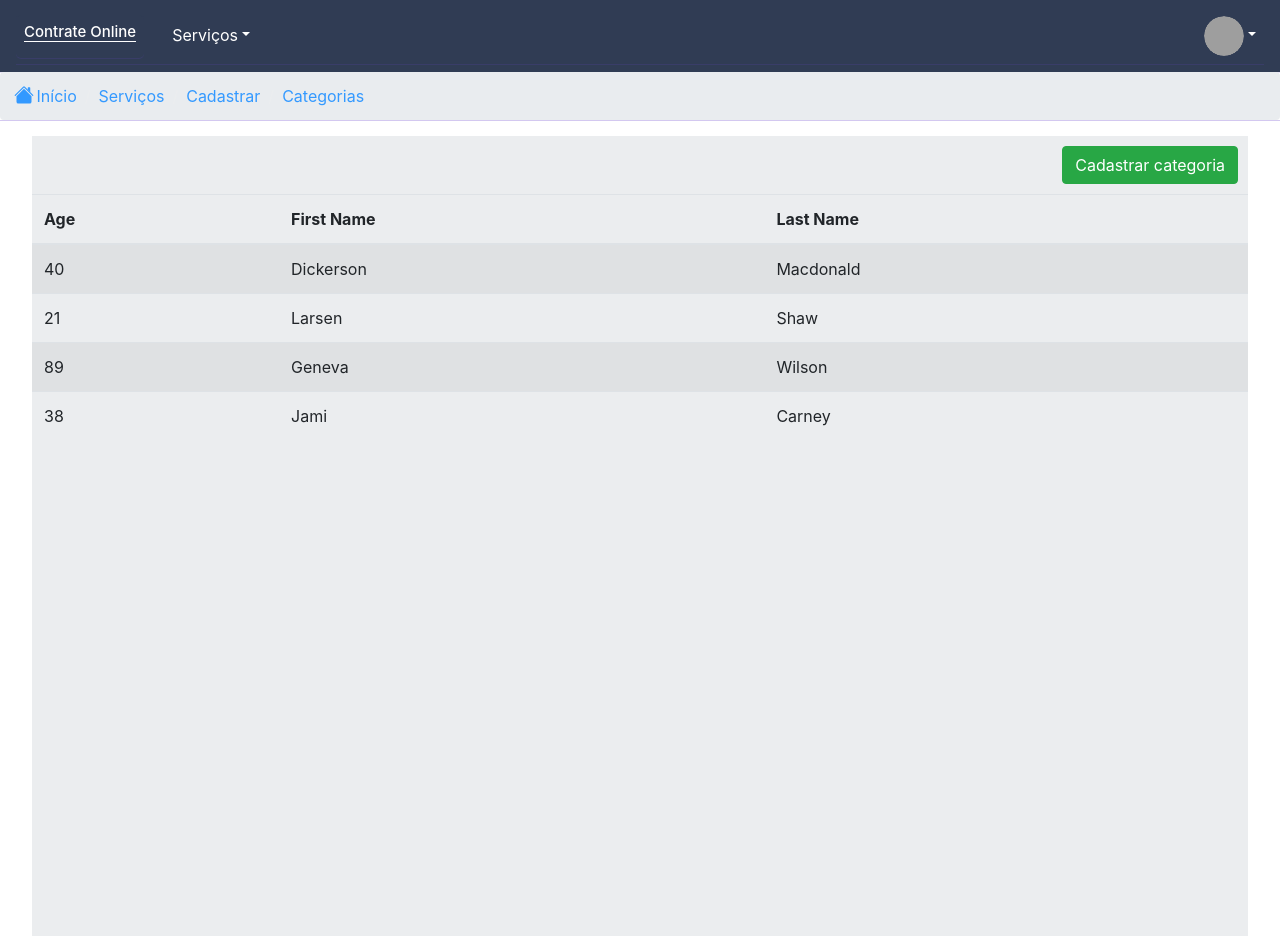
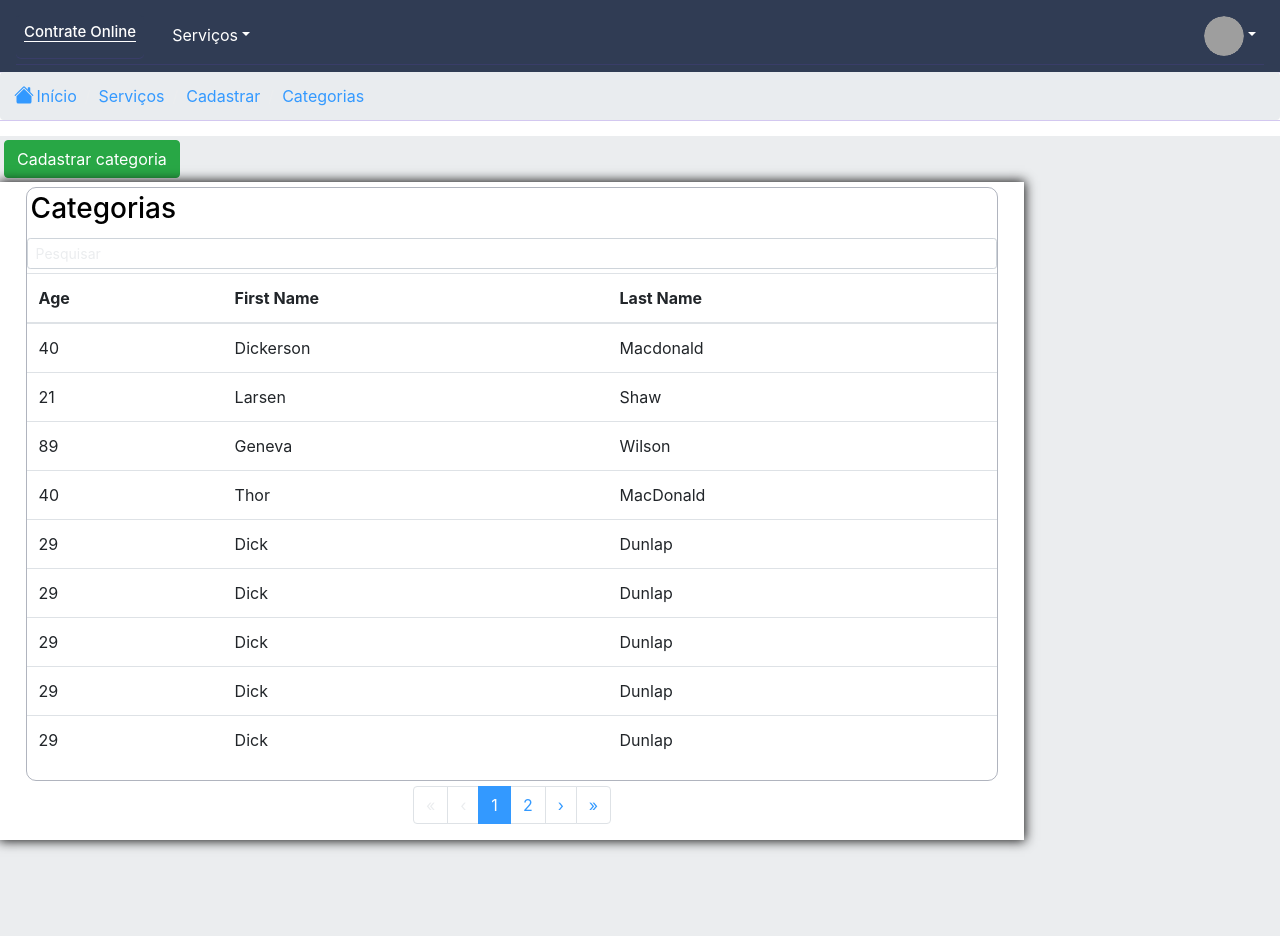
Before and after one commit to danialvesb/constrate-online-painelweb, a Vue app: page /servicos/categorias in a window 1280 px wide. Built offline with nearby package versions, Linux system fonts and the light colour scheme; grey boxes are pictures that could not be loaded.

Commit message:
Painel v2

```diff
--- a/src/views/StoreCategory.vue
+++ b/src/views/StoreCategory.vue
@@ -1,14 +1,37 @@
 <template>
     <div>
         <header-nav></header-nav>
+
         <div class="container-a">
-            <div class="buttons">
+            <div class="buttons m-1">
                 <b-button variant="success">Cadastrar categoria</b-button>
             </div>
-            <div class="table-categories">
-                <b-table striped hover :items="items"></b-table>
+            <div class="sub-container-a">
+
+                <div class="table-users">
+                    <div>
+                        <h3>Categorias</h3>
+                    </div>
+                    <b-form>
+                        <b-form-input size="sm" class="mr-sm-2 mb-1" placeholder="Pesquisar"></b-form-input>
+                    </b-form>
+                    <b-table
+                            hover
+                            id="table-users"
+                            :items="items"
+                            :per-page="perPage"
+                            :current-page="currentPage">
+                    </b-table>
+                </div>
+                <b-pagination
+                        v-model="currentPage"
+                        :total-rows="rows"
+                        :per-page="perPage"
+                        aria-controls="table-users">
+                </b-pagination>
             </div>
         </div>
+
     </div>
 
 
@@ -20,16 +43,31 @@
         name: "StoreCategory",
         data() {
             return {
+                perPage: 9,
+                currentPage: 1,
                 items: [
-                    {age: 40, first_name: 'Dickerson', last_name: 'Macdonald'},
-                    {age: 21, first_name: 'Larsen', last_name: 'Shaw'},
-                    {age: 89, first_name: 'Geneva', last_name: 'Wilson'},
-                    {age: 38, first_name: 'Jami', last_name: 'Carney'}
+                    { age: 40, first_name: 'Dickerson', last_name: 'Macdonald' },
+                    { age: 21, first_name: 'Larsen', last_name: 'Shaw' },
+                    { age: 89, first_name: 'Geneva', last_name: 'Wilson' },
+                    { age: 40, first_name: 'Thor', last_name: 'MacDonald' },
+                    { age: 29, first_name: 'Dick', last_name: 'Dunlap' },
+                    { age: 29, first_name: 'Dick', last_name: 'Dunlap' },
+                    { age: 29, first_name: 'Dick', last_name: 'Dunlap' },
+                    { age: 29, first_name: 'Dick', last_name: 'Dunlap' },
+                    { age: 29, first_name: 'Dick', last_name: 'Dunlap' },
+                    { age: 29, first_name: 'Dick', last_name: 'Dunlap' },
+
                 ]
             }
         },
         components: {
             'header-nav': header,
+            // 'chart': chart
+        },
+        computed: {
+            rows() {
+                return this.items.length
+            }
         }
     }
 </script>
@@ -41,14 +79,40 @@
         background-color: $secondary;
         display: flex;
         flex-direction: column;
-        width: 95%;
+        width: 100%;
         min-height: 800px;
         margin: auto;
-
-        .buttons {
+        .sub-container-a {
+            background-color: $white;
             display: flex;
-            margin: 10px;
-            justify-content: flex-end;
+            flex-direction: column;
+            align-items: center;
+            width: 80%;
+            min-height: 600px;
+            -webkit-box-shadow: 0px 0px 11px 1px rgba(0,0,0,0.93);
+            -moz-box-shadow: 0px 0px 11px 1px rgba(0,0,0,0.93);
+            box-shadow: 0px 0px 11px 1px rgba(0,0,0,0.93);
+            margin-bottom: 20px;
+            .buttons {
+                display: flex;
+                margin: 10px;
+                justify-content: flex-end;
+            }
+            .table-users {
+                width: 95%;
+                min-height: 450px;
+                margin: 5px;
+                display: flex;
+                flex-direction: column;
+                border-radius: 10px;
+                border: solid 1px rgba(48, 60, 84, 0.38);
+                div {
+                    margin: 4px;
+                    h3 {
+                        color: $black
+                    }
+                }
+            }
         }
     }
 </style>
--- a/src/views/StoreWork.vue
+++ b/src/views/StoreWork.vue
@@ -2,55 +2,68 @@
     <div>
         <header-nav></header-nav>
         <div class="container-a">
+
+            <div class="sub-container-a">
+                <div>
+                    <h4><strong>Cadastro de serviço</strong></h4>
+                </div>
                 <div class="form-container">
                     <b-form @submit="onSubmit" @reset="onReset" v-if="show">
                         <b-form-group
                                 id="input-group-1"
                                 label="Serviço:"
                                 label-for="input-1"
-                            description="We'll never share your email with anyone else."
+                                description="Insira informações genéricas, pois quando o usuário ofertar ele vai completar"
+
                         >
-                        <b-form-input
-                                id="input-1"
-                                v-model="form.email"
-                                type="email"
-                                required
-                                placeholder="Enter email"
-                        ></b-form-input>
-                    </b-form-group>
-
-                    <b-form-group id="input-group-2" label="Your Name:" label-for="input-2">
                             <b-form-input
                                     id="input-2"
                                     v-model="form.name"
                                     required
-                                placeholder="Enter name"
+                                    placeholder="Título do serviço"
+                                    class="mb-1"
                             ></b-form-input>
+                            <b-form-textarea
+                                    id="textarea"
+                                    v-model="form.description"
+                                    placeholder="Descrição do serviço..."
+                                    rows="3"
+                                    max-rows="6"
+                            ></b-form-textarea>
                         </b-form-group>
 
-                    <b-form-group id="input-group-3" label="Food:" label-for="input-3">
+
+                        <b-form-group id="input-group-3" label="Categoria e imagem:" label-for="input-3">
                             <b-form-select
                                     id="input-3"
                                     v-model="form.food"
                                     :options="foods"
                                     required
                             ></b-form-select>
+                        <div class="form-container-photo">
+                            <b-card
+                                    title="Imagem"
+                                    img-src="https://picsum.photos/600/300/?image=25"
+                                    img-alt="Image"
+                                    img-top
+                                    tag="article"
+                                    style="max-width: 20rem;"
+                                    class="mb-2">
+                                <b-button href="#" variant="primary">Carregar imagem</b-button>
+                            </b-card>
+                        </div>
                         </b-form-group>
+                        <b-button-group>
+                            <b-button type="submit" variant="primary">Salvar</b-button>
+                            <b-button type="reset" variant="danger">Redefinir</b-button>
+                        </b-button-group>
+                    </b-form>
 
-                    <b-form-group id="input-group-4">
-                        <b-form-checkbox-group v-model="form.checked" id="checkboxes-4">
-                            <b-form-checkbox value="me">Check me out</b-form-checkbox>
-                            <b-form-checkbox value="that">Check that out</b-form-checkbox>
-                        </b-form-checkbox-group>
-                    </b-form-group>
 
-                    <b-button type="submit" variant="primary">Submit</b-button>
-                    <b-button type="reset" variant="danger">Reset</b-button>
-                </b-form>
                 </div>
-            <div class="form-container-two">
-                Selecione categoria e imagem
             </div>
+
+
         </div>
     </div>
 
@@ -102,20 +115,33 @@
 <style lang="scss" scoped>
     @import "src/assets/scss/variables";
     .container-a {
-        background-color: $secondary;
         display: flex;
-        flex-direction: row;
+        flex-direction: column;
+        align-items: center;
+        .sub-container-a {
+            background-color: $white;
+            display: flex;
+            flex-direction: column;
+            align-items: center;
             width: 95%;
-        min-height: 800px;
-        margin: auto;
+            min-height: 600px;
+            -webkit-box-shadow: 0px 0px 11px 1px rgba(0,0,0,0.93);
+            -moz-box-shadow: 0px 0px 11px 1px rgba(0,0,0,0.93);
+            box-shadow: 0px 0px 11px 1px rgba(0,0,0,0.93);
+            margin-bottom: 20px;
             .form-container {
-            width: 60%;
+                width: 95%;
                 padding: 5px;
                 margin: 5px;
-            background-color: $light;
+                -webkit-box-shadow: 0px 0px 5px 1px rgba(0,0,0,0.62);
+                -moz-box-shadow: 0px 0px 5px 1px rgba(0,0,0,0.62);
+                box-shadow: 0px 0px 5px 1px rgba(0,0,0,0.62);
+                .form-container-photo {
+                    padding: 5px;
+                    margin: 5px;
                 }
-        .form-container-two {
+            }
+        }
 
     }
-    }
 </style>
```
Lines whose indentation alone changed are shown as unchanged.
